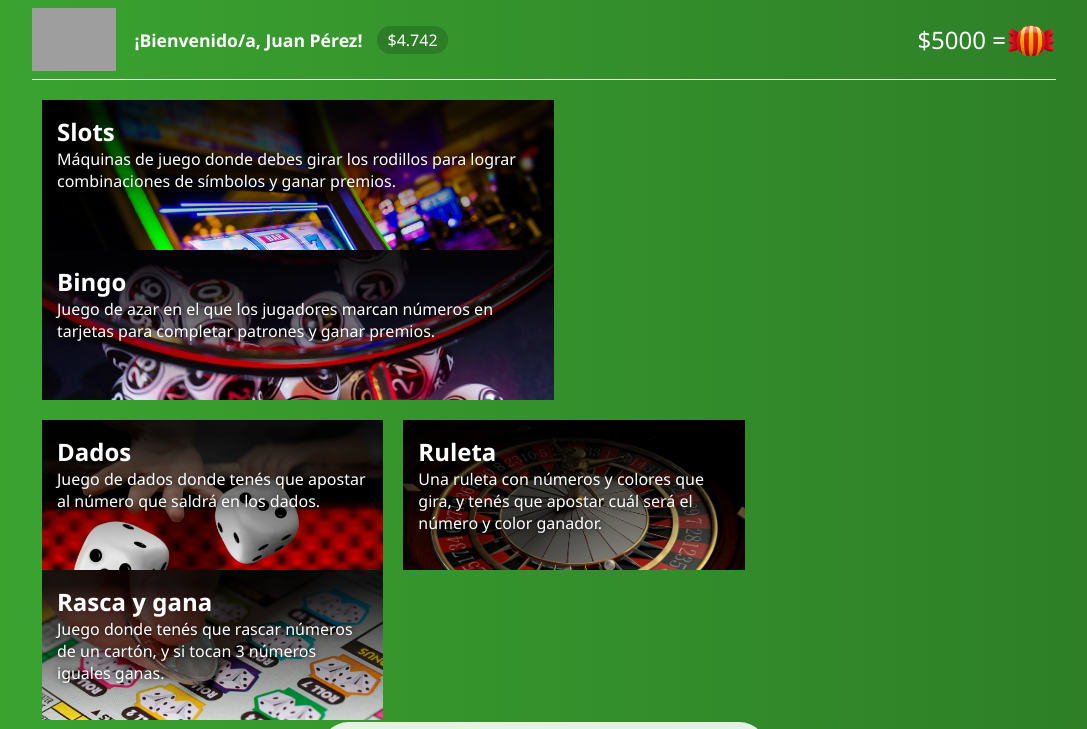
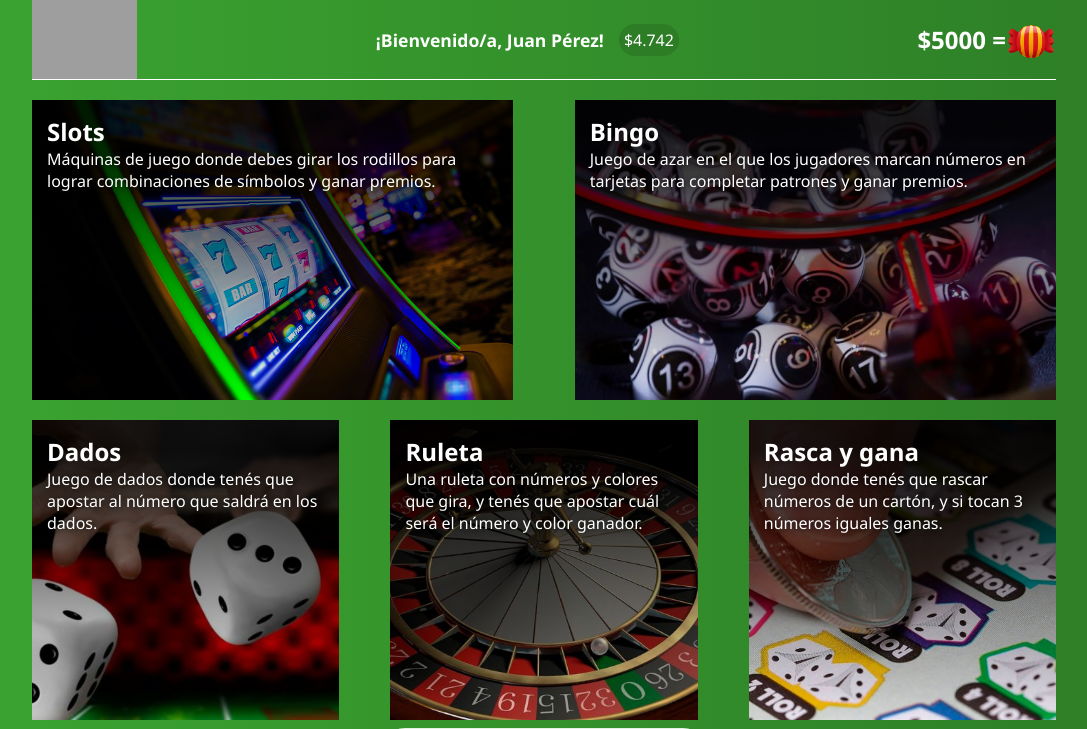
Before and after one commit to alanzelada/Casino-Main-Page, a PHP site: page / in a window 1280 px wide. Shown: the top 729 px of the page, without its empty margins (96-1183 px from the left). Run offline with PHP 8.4, Linux system fonts and the light colour scheme; grey boxes are pictures that could not be loaded.

Commit message:
Update style.css

```diff
--- a/CSS/style.css
+++ b/CSS/style.css
@@ -51,14 +51,33 @@ header{
     border-bottom: 1px solid white;
     margin: auto;
     display: flex;
+    justify-content: space-between;
 }
-header div{
+
+header .izquierda{
     display: flex;
+    flex-direction: row;
+}
+
+header .izquierda img{
+    width: 80px;
+}
+
+header .derecha{
+    display: flex;
+    flex-direction: row;
+}
+
+header .derecha{
+    display: flex;
+    flex-direction: row;
+}
+
+header .user_info{
+    display: flex;
+    flex-direction: row;
+    justify-content: center;
     align-items: center;
-
-}
-header .user_info{
-    width: 70%;
 }
 header .user_info h2{
     display: flex;
@@ -68,24 +87,31 @@ header .user_info h2{
     color: white;
     font-weight: 600;
 }
+
+header .user_info #h2Alternativo{
+    display: none;
+}
 header .user_info h4{
     display: flex;
     align-items: center;
     background-color: #2d7c26;
     color: white;
+    height: max-content;
     padding: 3px;
-    padding-left: 10px;
-    padding-right: 10px;
+    padding: 5px;
     border-radius: 20px;
 }
 
 header .caramelos{
-
-    width: 20%;
     cursor: default;
+    display: flex;
+    flex-direction: row;
+    justify-content: center;
+    align-items: center;
 }
 header .caramelos img{
     width: 50px;
+    height: 50px;
 }
 header .caramelos h2{
     width: 100%;
@@ -93,7 +119,13 @@ header .caramelos h2{
     align-items: center;
     justify-content: right;
     color: white;
+    font-weight: 600;
 }
+
+header .caramelos #h2CaramelosAlternativo{
+    display: none;
+}
+
 #caramelos_info{
     display: none;
     position: absolute;
@@ -107,18 +139,12 @@ header .caramelos h2{
 }
 
 header .logo{
-    width: 10%;
     display: flex;
     justify-content: left;
 }
-header .logo img{
-    height: 80%;
-}
-
 
 .games-box{
     width: 80%;
-
     margin: auto;
     margin-top: 20px;
 }
@@ -127,24 +153,33 @@ header .logo img{
     height: 300px;
     margin-bottom: 20px;
     display: flex;
-    flex-wrap:wrap;
+    justify-content: space-between;
 }
 
 #games-row-1 article{
-    width: 50%;
+    max-width: 500px;
+    width: 47%;
     background-color: #2d7c26;
-    margin: 10px;
-    margin-bottom: 0px;
-    margin-top: 0px;
     cursor: pointer;
     transition: 0.2s;
 }
+
+#game1{
+    margin-bottom: 0;
+}
+
+#games-row-2,
+#games-row-3{
+    display: flex;
+    flex-direction: row;
+    justify-content: space-between;
+    height: max-content;
+}
 #games-row-2 article,
 #games-row-3 article{
-    margin: 10px;
-    margin-bottom: 0px;
-    margin-top: 0px;
-    width: 33.333333%;
+    max-width: 350px;
+    width: 30%;
+    height: 300px;
     background-color: #2d7c26;
     cursor: pointer;
     transition: 0.2s;
```
Also changed, not shown: other parts of CSS/style.css (+97 -6 lines).
